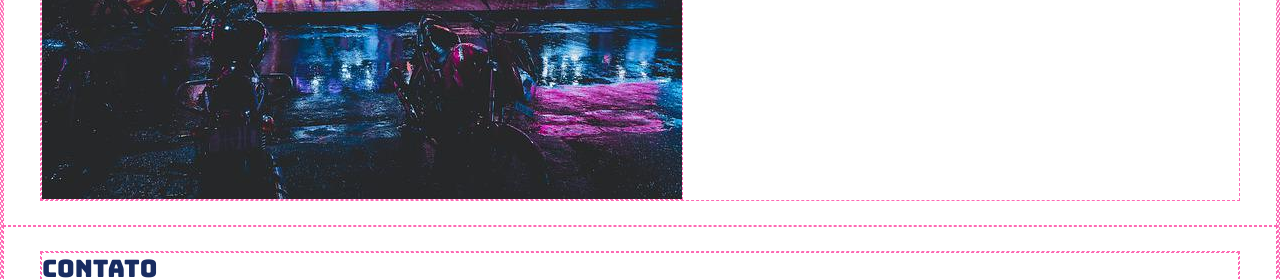
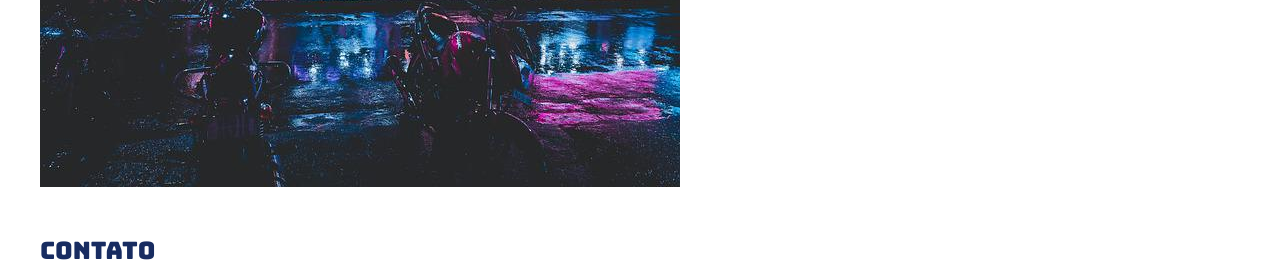
Before and after one commit to Gael-Nogawa/site_gamesShop, a plain HTML site: page index.html in a window 1280 px wide. Shown: the part 392-671 px from the top of the page. Drawn offline with Linux system fonts and the light colour scheme.

Commit message:
tirando a borda

```diff
--- a/main.css
+++ b/main.css
@@ -2,7 +2,6 @@
     box-sizing: border-box;
     margin: 0;
     padding: 0;
-    border: 1px dashed hotpink;
 }
 
 header,
```
